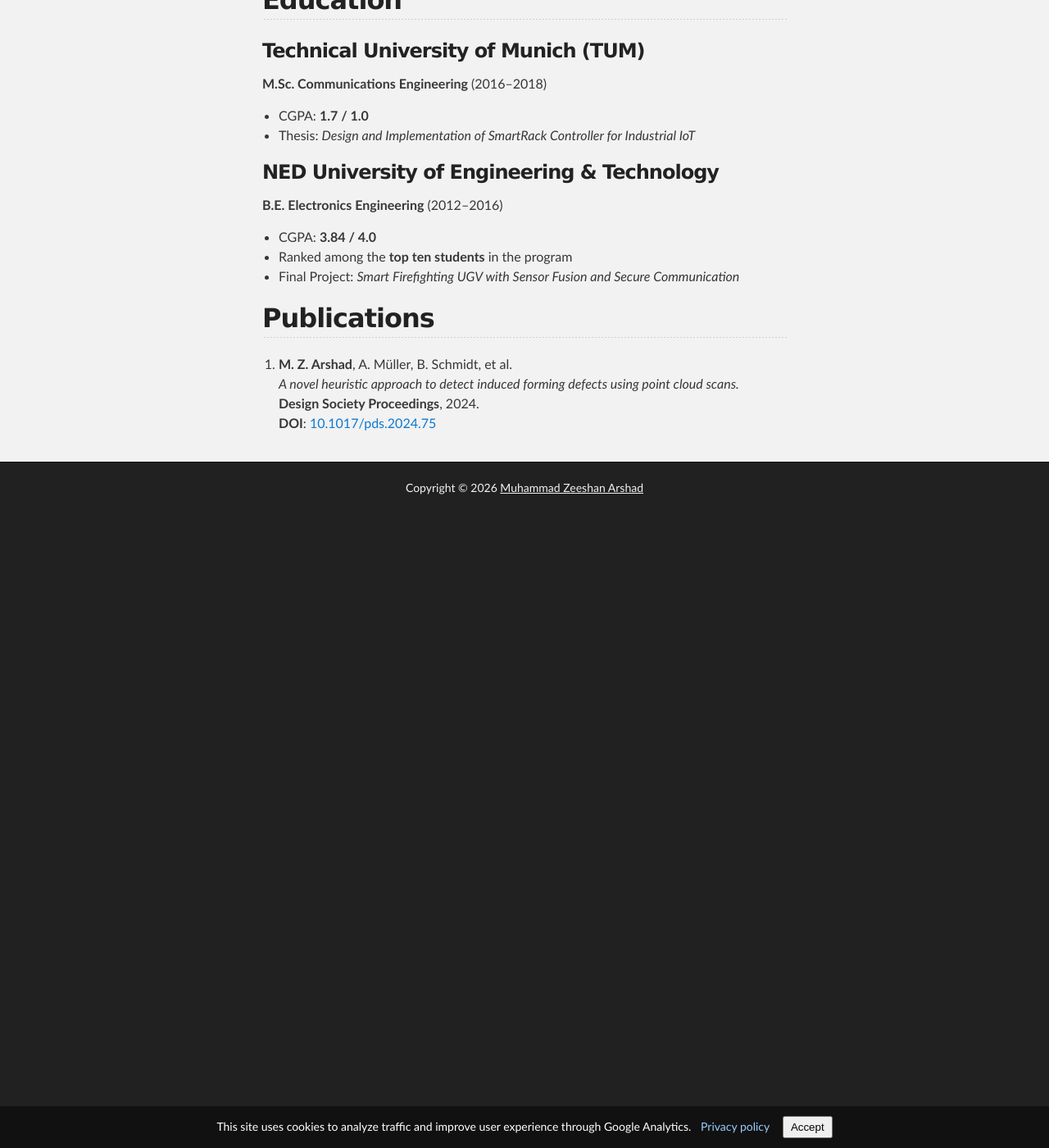
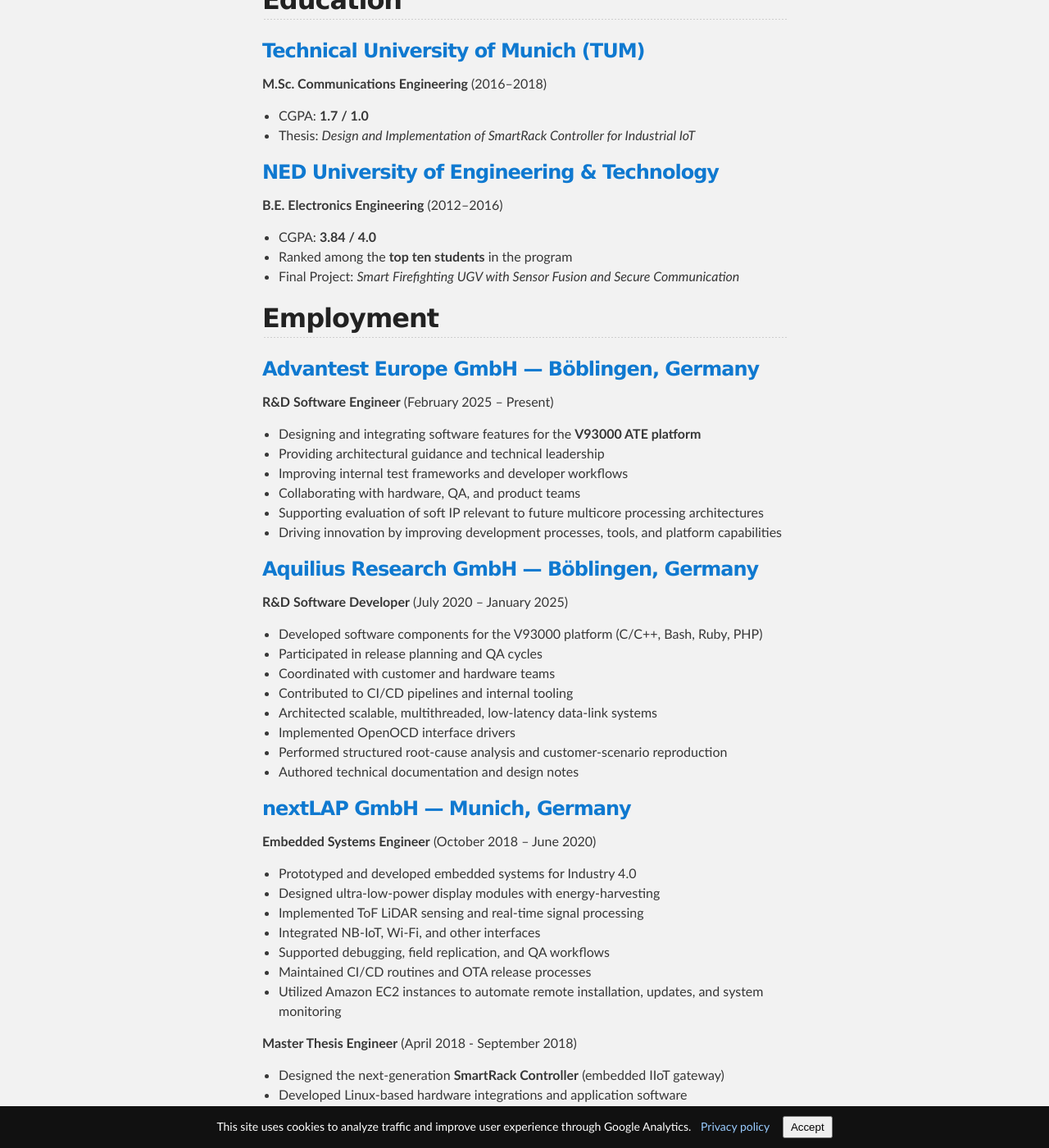
Before and after one commit to ZsnZeeshan/zsnzeeshan.github.io, a Jekyll site: the page built from index.md, in a window 1280 px wide and 1400 px high, scrolled down 630 px. Shown: the whole window at 82% size. Built offline with Jekyll 4.4.1, drawn with Linux system fonts in a browser that asks for light colours; comment, search, counter and statistics services are not loaded; some of the changed text lies outside the part shown.

Commit message:
Include Employment Experience and interests fixes #5

```diff
--- a/index.md
+++ b/index.md
@@ -15,44 +15,34 @@ I enjoy working where practical engineering meets real world problem solving. I
 
 I am currently based in **Stuttgart, Germany**.
 
-<!-- ---
-## Research Interests
-
-- Embedded & Cyber‑Physical Systems
-- Automatic Test Equipment (ATE)
-- IoT & Industrial Automation
-- Signal Processing & SDR Systems
-- Low‑Power Sensing and Edge Computing
-- System Architecture & High‑Performance Software
--->
-
 
 ## Education
-
-### **Technical University of Munich (TUM)**
+### [**Technical University of Munich (TUM)**](https://www.tum.de/en/)
 **M.Sc. Communications Engineering** (2016–2018)
 - CGPA: **1.7 / 1.0**
 - Thesis: *Design and Implementation of SmartRack Controller for Industrial IoT*
 
-### **NED University of Engineering & Technology**
+### [**NED University of Engineering & Technology**](https://www.neduet.edu.pk/)
 **B.E. Electronics Engineering** (2012–2016)
 - CGPA: **3.84 / 4.0**
 - Ranked among the **top ten students** in the program
 - Final Project: *Smart Fireﬁghting UGV with Sensor Fusion and Secure Communication*
 
-<!-- ---
+
 
 ## Employment
-
-### **Advantest Europe GmbH — Stuttgart, Germany**
-**R&D Software Engineer** (2025–Present)
+### [**Advantest Europe GmbH — Böblingen, Germany**](https://www.advantest.com)
+**R&D Software Engineer** (February 2025 – Present)
 - Designing and integrating software features for the **V93000 ATE platform**
 - Providing architectural guidance and technical leadership
 - Improving internal test frameworks and developer workflows
 - Collaborating with hardware, QA, and product teams
-- Contributing to soft IP evaluation for next‑gen multicore SoC processors
+- Supporting evaluation of soft IP relevant to future multicore processing architectures
+- Driving innovation by improving development processes, tools, and platform capabilities
 
-**R&D Software Developer** (2020–2025)
+
+### [**Aquilius Research GmbH — Böblingen, Germany**](https://www.linkedin.com/company/aquilius)
+**R&D Software Developer** (July 2020 – January 2025)
 - Developed software components for the V93000 platform (C/C++, Bash, Ruby, PHP)
 - Participated in release planning and QA cycles
 - Coordinated with customer and hardware teams
@@ -62,48 +52,44 @@ I am currently based in **Stuttgart, Germany**.
 - Performed structured root‑cause analysis and customer‑scenario reproduction
 - Authored technical documentation and design notes
 
----
-
-### **nextLAP GmbH — Munich, Germany**
-
-**Embedded Systems Engineer** (2018–2020)
+### [**nextLAP GmbH — Munich, Germany**](https://www.nextlap.io)
+**Embedded Systems Engineer** (October 2018 – June 2020)
 - Prototyped and developed embedded systems for Industry 4.0
 - Designed ultra‑low‑power display modules with energy‑harvesting
 - Implemented ToF LiDAR sensing and real‑time signal processing
-- Integrated NB‑IoT, Wi‑Fi, MES, and peripheral interfaces
+- Integrated NB‑IoT, Wi‑Fi, and other interfaces
 - Supported debugging, field replication, and QA workflows
 - Maintained CI/CD routines and OTA release processes
+- Utilized Amazon EC2 instances to automate remote installation, updates, and system monitoring
 
-**Master Thesis Engineer** (2018)
+**Master Thesis Engineer** (April 2018 - September 2018)
 - Designed the next‑generation **SmartRack Controller** (embedded IIoT gateway)
 - Developed Linux‑based hardware integrations and application software
 - Implemented custom drivers and rapid peripheral connectivity
 - Delivered firmware updates and OTA‑capable bootloader
 
-**Embedded Systems Intern** (2017–2018)
+**Embedded Systems Intern** (November 2017 – Feburary 2018)
 - Enhanced firmware for Industry 4.0 devices
 - Improved reliability, performance, and documentation
 - Automated firmware flows and sequence diagrams
 
-**Part‑Time R&D Engineer** (2017)
+**Part‑Time R&D Engineer** (March 2017 - October 2017)
 - Designed and prototyped embedded IoT devices
 - Engineered display hardware and firmware
 - Built ultra‑low‑power indoor‑positioning modules
 - Implemented diagnostic webserver and backward‑compatible integrations
 
 ---
-
-### **Technical University of Munich — Applied Laser Spectroscopy Lab**
-**Graduate Assistant** (2016–2017)
+### [**Technical University of Munich — Applied Laser Spectroscopy Lab**](https://www.ch.nat.tum.de/hydrochemistry/home)
+**Graduate Assistant** (December 2016 – February 2017)
 - Supported bacterial spectroscopy research
 - Designed and simulated lock‑in amplifiers
 - Integrated high‑sensitivity measurement systems in LabVIEW
 - Automated spectroscopic measurement workflows
 
 ---
-
-### **DCC Pvt. Ltd — Karachi, Pakistan**
-**R&D Electronics Engineer** (2016)
+### [**DCC Pvt. Ltd — Karachi, Pakistan**](https://www.datacommunicationandcontrol.com)
+**R&D Electronics Engineer** (May 2016 - September 2016)
 - R&D for **HFDF / Passive Radar** systems
 - Implemented multi‑channel SDR synchronization
 - Developed signal‑detection algorithms (MATLAB, GNU Radio)
@@ -112,13 +98,13 @@ I am currently based in **Stuttgart, Germany**.
 
 ---
 
-### **Silicon International Pvt. Ltd — Karachi, Pakistan**
-**Reverse Engineering Intern** (2014)
+### [**Silicon International Pvt. Ltd — Karachi, Pakistan**](https://www.siliconpk.com)
+**Reverse Engineering Intern** (May 2014 - June 2014)
 - Hands‑on reverse engineering of industrial control systems
 - Reconstructed AVR‑based generator feedback schematics
-- Analyzed Z80‑based digital control systems
+- Analyzed Z80‑based digital control system
 
----
+<!-- ---
 ## Selected Projects
 
 - **Machine Learning & CAD Automation (2020–2024)**
@@ -141,6 +127,17 @@ I am currently based in **Stuttgart, Germany**.
 ---
 -->
 
+## Research Interests
+
+- Embedded & Cyber‑Physical Systems
+- IoT & Industrial Automation
+- Automatic Test Equipment (ATE)
+- Signal Processing & SDR Systems
+- Low‑Power Sensing and Edge Computing
+- System Architecture & High‑Performance Software
+- Data Analytics & Cloud Computing
+
+
 
 ## Publications
 
```
